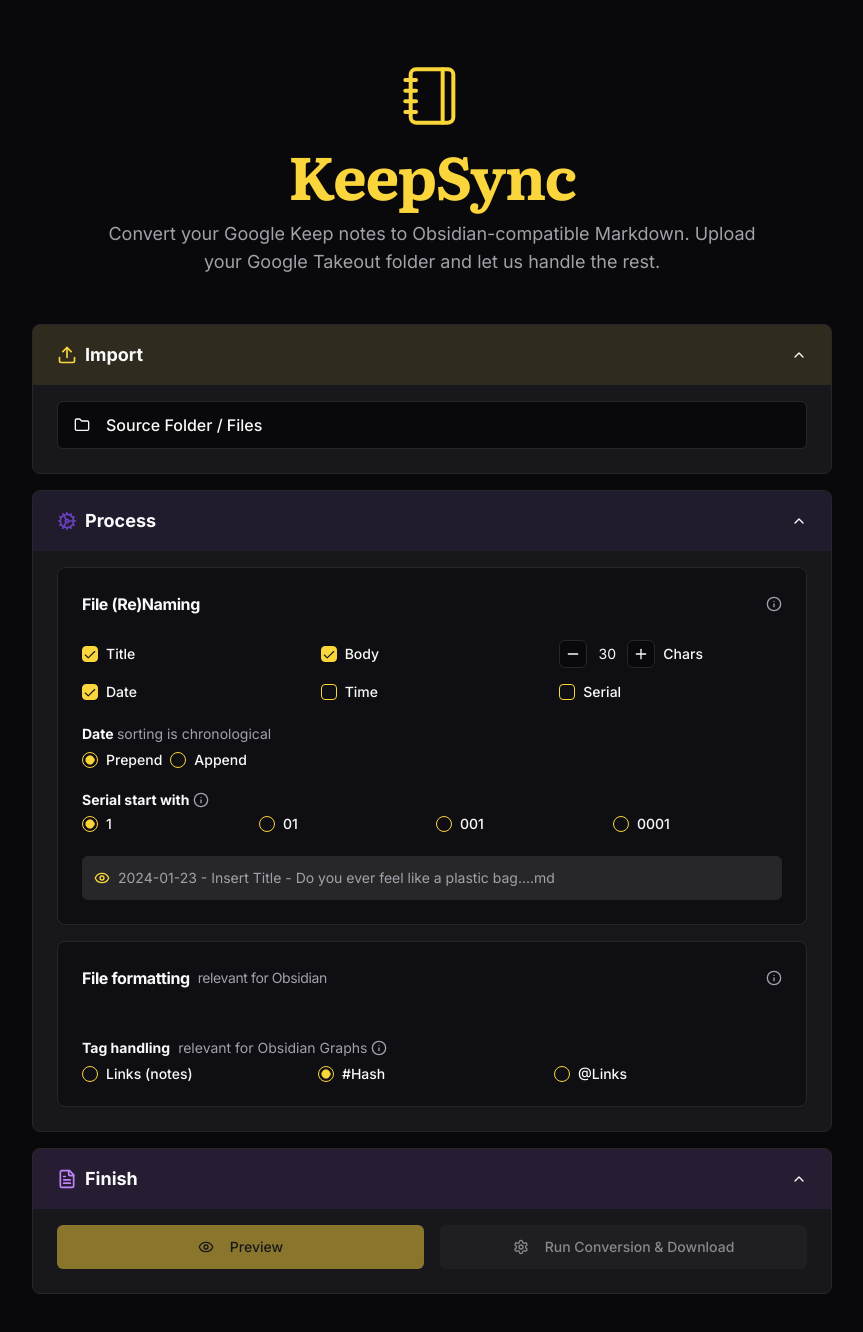
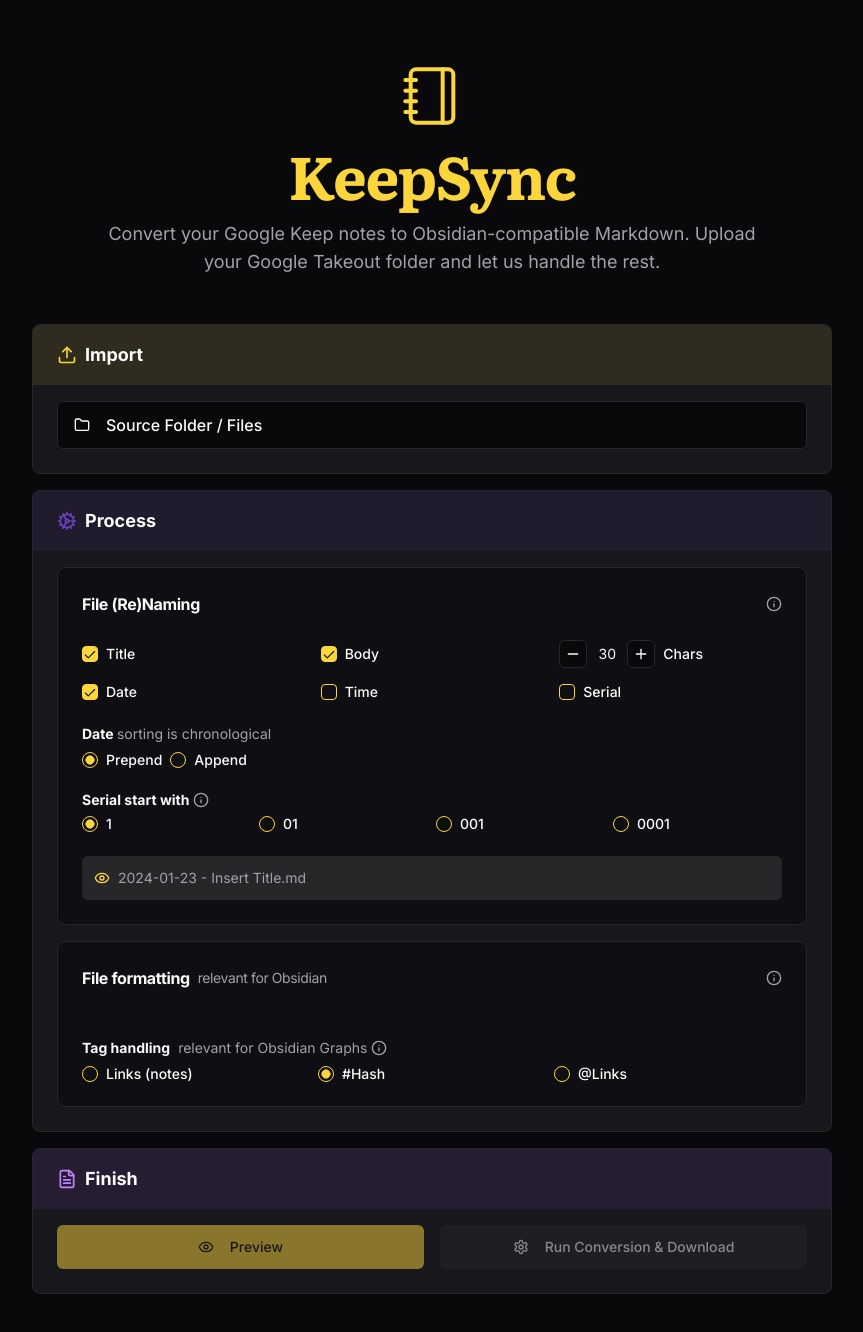
Before and after one commit to chris-obe/KeepToMD, a Next.js app: page / in a window 1280 px wide. Shown: the top 1332 px of the page, without its empty margins (208-1071 px from the left). Built offline with nearby package versions, Linux system fonts and the light colour scheme; what @genkit-ai/googleai, genkit would draw is missing.

Commit message:
fix(server): Resolve 'use server' directive error in Next.js component

```diff
--- a/src/ai/flows/convert-to-markdown-flow.ts
+++ b/src/ai/flows/convert-to-markdown-flow.ts
@@ -3,52 +3,15 @@
  * @fileOverview A flow for converting Google Keep HTML files to Obsidian-compatible Markdown.
  *
  * - convertToMarkdown - A function that handles the conversion process.
- * - ConvertToMarkdownInput - The input type for the convertToMarkdown function.
- * - ConvertToMarkdownOutput - The return type for the convertToMarkdown function.
  */
 
 import { ai } from '@/ai/genkit';
-import { z } from 'genkit';
+import { ConvertToMarkdownInputSchema, ConvertToMarkdownOutputSchema, type ConvertToMarkdownInput, type ConvertToMarkdownOutput, type FormattingOptions, type NamingOptions } from '@/ai/schemas';
 import * as cheerio from 'cheerio';
 import TurndownService from 'turndown';
 import { format } from 'date-fns';
 
 const turndownService = new TurndownService();
-
-// Schemas based on the UI controls
-const NamingOptionsSchema = z.object({
-  useTitle: z.boolean(),
-  useBody: z.boolean(),
-  bodyCharCount: z.number(),
-  useDate: z.boolean(),
-  useTime: z.boolean(),
-  useSerial: z.boolean(),
-  datePosition: z.enum(['prepend', 'append']),
-  serialPadding: z.enum(['1', '01', '001', '0001']),
-});
-
-const FormattingOptionsSchema = z.object({
-  tagHandling: z.enum(['links', 'hash', 'atlinks']),
-});
-
-export const ConvertToMarkdownInputSchema = z.object({
-  files: z.array(z.object({
-    path: z.string(),
-    content: z.string(),
-  })),
-  namingOptions: NamingOptionsSchema,
-  formattingOptions: FormattingOptionsSchema,
-});
-export type ConvertToMarkdownInput = z.infer<typeof ConvertToMarkdownInputSchema>;
-
-export const ConvertToMarkdownOutputSchema = z.object({
-  convertedFiles: z.array(z.object({
-    originalPath: z.string(),
-    newPath: z.string(),
-    content: z.string(),
-  })),
-});
-export type ConvertToMarkdownOutput = z.infer<typeof ConvertToMarkdownOutputSchema>;
 
 
 /**
@@ -105,7 +68,7 @@
 /**
  * Converts extracted data into Markdown format.
  */
-function formatMarkdown(data: ReturnType<typeof parseKeepHtml>, formattingOptions: z.infer<typeof FormattingOptionsSchema>) {
+function formatMarkdown(data: ReturnType<typeof parseKeepHtml>, formattingOptions: FormattingOptions) {
   const markdown = [];
   markdown.push(`# ${data.title || 'Untitled'}\n`);
   markdown.push(`**Created:** ${format(data.creationTime, 'yyyy-MM-dd HH:mm:ss')}\n`);
@@ -126,7 +89,7 @@
 /**
  * Creates the filename for the markdown file.
  */
-function createFilename(data: ReturnType<typeof parseKeepHtml>, options: z.infer<typeof NamingOptionsSchema>, serial: number): string {
+function createFilename(data: ReturnType<typeof parseKeepHtml>, options: NamingOptions, serial: number): string {
   const parts: string[] = [];
 
   if (options.useTitle && data.title) {
@@ -165,7 +128,7 @@
     outputSchema: ConvertToMarkdownOutputSchema,
   },
   async (input) => {
-    const convertedFiles: z.infer<typeof ConvertToMarkdownOutputSchema>['convertedFiles'] = [];
+    const convertedFiles: ConvertToMarkdownOutput['convertedFiles'] = [];
 
     // Sort files by creation date if date is used for naming, to have proper serial numbers
     const filesWithData = input.files.map(file => {
--- /dev/null
+++ b/src/ai/schemas.ts
@@ -0,0 +1,40 @@
+import { z } from 'zod';
+
+// Schemas based on the UI controls
+export const NamingOptionsSchema = z.object({
+  useTitle: z.boolean(),
+  useBody: z.boolean(),
+  bodyCharCount: z.number(),
+  useDate: z.boolean(),
+  useTime: z.boolean(),
+  useSerial: z.boolean(),
+  datePosition: z.enum(['prepend', 'append']),
+  serialPadding: z.enum(['1', '01', '001', '0001']),
+});
+export type NamingOptions = z.infer<typeof NamingOptionsSchema>;
+
+
+export const FormattingOptionsSchema = z.object({
+  tagHandling: z.enum(['links', 'hash', 'atlinks']),
+});
+export type FormattingOptions = z.infer<typeof FormattingOptionsSchema>;
+
+
+export const ConvertToMarkdownInputSchema = z.object({
+  files: z.array(z.object({
+    path: z.string(),
+    content: z.string(),
+  })),
+  namingOptions: NamingOptionsSchema,
+  formattingOptions: FormattingOptionsSchema,
+});
+export type ConvertToMarkdownInput = z.infer<typeof ConvertToMarkdownInputSchema>;
+
+export const ConvertToMarkdownOutputSchema = z.object({
+  convertedFiles: z.array(z.object({
+    originalPath: z.string(),
+    newPath: z.string(),
+    content: z.string(),
+  })),
+});
+export type ConvertToMarkdownOutput = z.infer<typeof ConvertToMarkdownOutputSchema>;
--- a/src/components/feature/file-processing-area.tsx
+++ b/src/components/feature/file-processing-area.tsx
@@ -48,7 +48,8 @@
 import { ScrollArea } from '@/components/ui/scroll-area';
 import { Separator } from '@/components/ui/separator';
 import { useToast } from '@/hooks/use-toast';
-import { convertToMarkdown, type ConvertToMarkdownInput, type ConvertToMarkdownOutput } from '@/ai/flows/convert-to-markdown-flow';
+import { convertToMarkdown } from '@/ai/flows/convert-to-markdown-flow';
+import type { ConvertToMarkdownInput, ConvertToMarkdownOutput, FormattingOptions, NamingOptions } from '@/ai/schemas';
 
 const InfoTooltip = ({ children }: { children: React.ReactNode }) => (
   <TooltipProvider>
@@ -64,9 +65,6 @@
     </Tooltip>
   </TooltipProvider>
 );
-
-type NamingOptions = ConvertToMarkdownInput['namingOptions'];
-type FormattingOptions = ConvertToMarkdownInput['formattingOptions'];
 
 export function FileProcessingArea() {
   const [files, setFiles] = useState<File[]>([]);
@@ -107,7 +105,9 @@
     }
 
     setIsLoading(true);
-    setConvertedFiles([]);
+    if (!preview) {
+      setConvertedFiles([]);
+    }
 
     try {
       const fileContents = await Promise.all(
@@ -136,7 +136,10 @@
           description: `${result.convertedFiles.length} files have been converted.`,
         });
         if (preview && result.convertedFiles.length > 0) {
+            setPreviewFile(result.convertedFiles[0]);
             document.getElementById('preview-dialog-trigger')?.click();
+        } else if (!preview) {
+            downloadAllFiles(result.convertedFiles);
         }
       } else {
         throw new Error("Conversion resulted in an unexpected format.");
@@ -165,8 +168,8 @@
     URL.revokeObjectURL(url);
   };
 
-  const downloadAllFiles = () => {
-    convertedFiles.forEach(file => downloadFile(file));
+  const downloadAllFiles = (filesToDownload = convertedFiles) => {
+    filesToDownload.forEach(file => downloadFile(file));
   }
 
 
@@ -178,7 +181,7 @@
     }
 
     if (namingOptions.useTitle) parts.push('Insert Title');
-    if (namingOptions.useBody) parts.push('Do you ever feel like a plastic bag...');
+    if (namingOptions.useBody && !namingOptions.useTitle) parts.push('Do you ever feel like a plastic bag...');
 
     if (namingOptions.datePosition === 'append') {
         if(namingOptions.useDate) parts.push('2024-01-23');
@@ -193,6 +196,10 @@
     return parts.join(' - ').replace(/\s+/g, ' ').trim() + '.md';
   }
 
+  const handlePreviewClick = async () => {
+    await handleRunConversion(true);
+  }
+
   return (
     <div className="w-full max-w-4xl animate-in fade-in-50 duration-500">
       <input
@@ -202,11 +209,12 @@
         className="hidden"
         multiple
         accept=".html"
+        webkitdirectory=""
       />
       <Accordion type="multiple" defaultValue={['item-1', 'item-2', 'item-3']} className="w-full space-y-4">
         {/* Import Section */}
         <AccordionItem value="item-1" className="border rounded-lg bg-card overflow-hidden">
-          <AccordionTrigger className="px-6 py-4 text-lg font-semibold bg-primary/10 hover:no-underline">
+          <AccordionTrigger className="px-6 py-4 text-lg font-semibold bg-primary/10 hover:no-underline [&[data-state=open]>svg]:hidden [&[data-state=closed]>svg]:hidden">
             <div className="flex items-center gap-2">
               <Upload className="h-5 w-5 text-primary" />
               <span>Import</span>
@@ -228,7 +236,7 @@
 
         {/* Process Section */}
         <AccordionItem value="item-2" className="border rounded-lg bg-card overflow-hidden">
-          <AccordionTrigger className="px-6 py-4 text-lg font-semibold bg-accent/10 hover:no-underline">
+          <AccordionTrigger className="px-6 py-4 text-lg font-semibold bg-accent/10 hover:no-underline [&[data-state=open]>svg]:hidden [&[data-state=closed]>svg]:hidden">
              <div className="flex items-center gap-2">
                 <Cog className="h-5 w-5 text-accent" />
                 <span>Process</span>
@@ -352,7 +360,7 @@
 
         {/* Finish Section */}
         <AccordionItem value="item-3" className="border rounded-lg bg-card overflow-hidden">
-          <AccordionTrigger className="px-6 py-4 text-lg font-semibold bg-purple-500/10 hover:no-underline">
+          <AccordionTrigger className="px-6 py-4 text-lg font-semibold bg-purple-500/10 hover:no-underline [&[data-state=open]>svg]:hidden [&[data-state=closed]>svg]:hidden">
              <div className="flex items-center gap-2">
                 <FileText className="h-5 w-5 text-purple-400" />
                 <span>Finish</span>
@@ -362,9 +370,9 @@
             <div className="flex flex-col sm:flex-row gap-4">
                  <Dialog>
                     <DialogTrigger asChild>
-                        <Button id="preview-dialog-trigger" size="lg" className="w-full" onClick={() => handleRunConversion(true)} disabled={isLoading || files.length === 0}>
-                            {isLoading ? <Loader2 className="mr-2 h-5 w-5 animate-spin" /> : <Eye className="mr-2 h-5 w-5" />}
-                            {isLoading ? 'Processing...' : 'Preview'}
+                        <Button id="preview-dialog-trigger" size="lg" className="w-full" onClick={handlePreviewClick} disabled={isLoading || files.length === 0}>
+                            {isLoading && convertedFiles.length === 0 ? <Loader2 className="mr-2 h-5 w-5 animate-spin" /> : <Eye className="mr-2 h-5 w-5" />}
+                            {isLoading && convertedFiles.length === 0 ? 'Processing...' : 'Preview'}
                         </Button>
                     </DialogTrigger>
                     <DialogContent className="max-w-4xl h-[80vh] flex flex-col">
@@ -402,7 +410,7 @@
                         </div>
                         <div className="flex justify-end gap-2 pt-4">
                             {previewFile && <Button variant="outline" onClick={() => downloadFile(previewFile)}>Download Selected</Button>}
-                            <Button onClick={downloadAllFiles}>Download All</Button>
+                            <Button onClick={() => downloadAllFiles()}>Download All</Button>
                         </div>
                     </DialogContent>
                  </Dialog>
```
